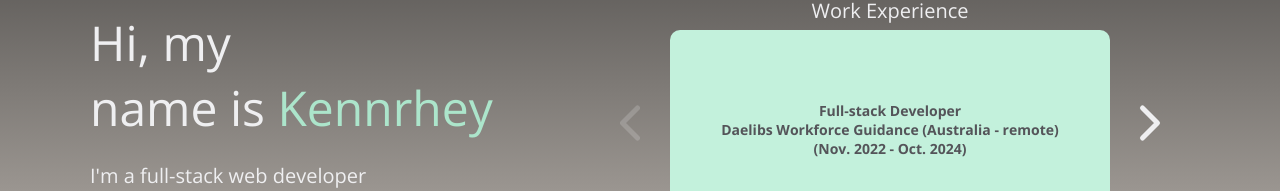
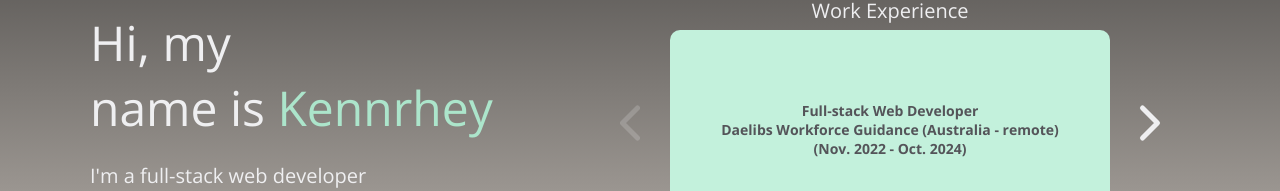
Before and after one commit to kennrheym/kennrhey-miraflores-portfolio, a Nuxt app: page / in a window 1280 px wide. Shown: the part 313-504 px from the top of the page. Built offline with nearby package versions, Linux system fonts and the light colour scheme.

Commit message:
Change work experience content

```diff
--- a/components/layout/main-content.vue
+++ b/components/layout/main-content.vue
@@ -14,25 +14,25 @@ interface ICardData {
 
 const cardData: Ref<Array<ICardData>> = ref([
     {
-        title: "Full-stack Developer",
+        title: "Full-stack Web Developer",
         company: "Daelibs Workforce Guidance (Australia - remote)",
         date: "(Nov. 2022 - Oct. 2024)",
         description: "Designed and implemented front and backend features/pages for IoT Web App",
-        tech: "VueJS, JQuery, Django and PostgreSQL"
+        tech: "VueJS, JQuery, Django, PostgreSQL"
     },
     {
-        title: "Full-stack Developer",
+        title: "Full-stack Mobile Developer",
         company: "Acamp via Miller Development",
         date: "(Nov. 2022 - Oct. 2024)",
-        description: "",
-        tech: "VueJS, JQuery, Django and PostgreSQL"
+        description: "Implemented features for Acamp and Stellplatz Android Apps",
+        tech: "Kotlin, PHP, PostgreSQL"
     },
     {
-        title: "Junior Developer",
+        title: "Junior Web Developer",
         company: "Pharmaceutical Product Development",
         date: "(Nov. 2022 - Oct. 2024)",
-        description: "",
-        tech: "VueJS, JQuery, Django and PostgreSQL"
+        description: "Developed features for internal web app",
+        tech: "JQuery, ReactJS, Laravel, MySQL"
     },
 ])
 
```
